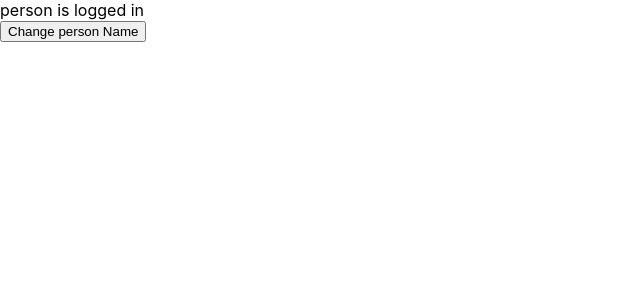
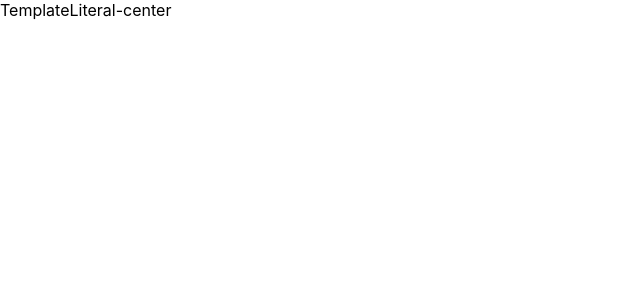
Before and after one commit to Vmadhavan2310/react_typescript, a React (Create React App) app: page / in a window 1280 px wide. Shown: the top 300 px of the page, without its empty margins (0-640 px from the left). Built offline with nearby package versions, Linux system fonts and the light colour scheme.

Commit message:
template literal & exlude

```diff
--- a/src/App.tsx
+++ b/src/App.tsx
@@ -12,6 +12,7 @@ import { themeObj } from './Components/UseContext/ThemeProvider';
 import { theme } from './Components/UseContext/theme';
 import ClassComp from './Components/ClassComp';
 import LoginComp from './Components/Component Props/LoginComp';
+import TemplateLiteral from './Components/TemplateLiteral';
 function App() {
   const person={
     firstName:"Bruce",
@@ -50,7 +51,8 @@ function App() {
         <Box/>
       </ThemeProvider> */}
       {/* <ClassComp age={25}/> */}
-      <LoginComp/>
+      {/* <LoginComp/> */}
+      <TemplateLiteral position='center'/>
 
      </div>
   );
--- /dev/null
+++ b/src/Components/TemplateLiteral.tsx
@@ -0,0 +1,9 @@
+import React from 'react'
+import { positionProps } from './Component.types'
+function TemplateLiteral({position}:positionProps) {
+  return (
+    <div>TemplateLiteral-{position}</div>
+  )
+}
+
+export default TemplateLiteral
```
Also changed, not shown: src/Components/Component.types.ts (+8 -0 lines).
